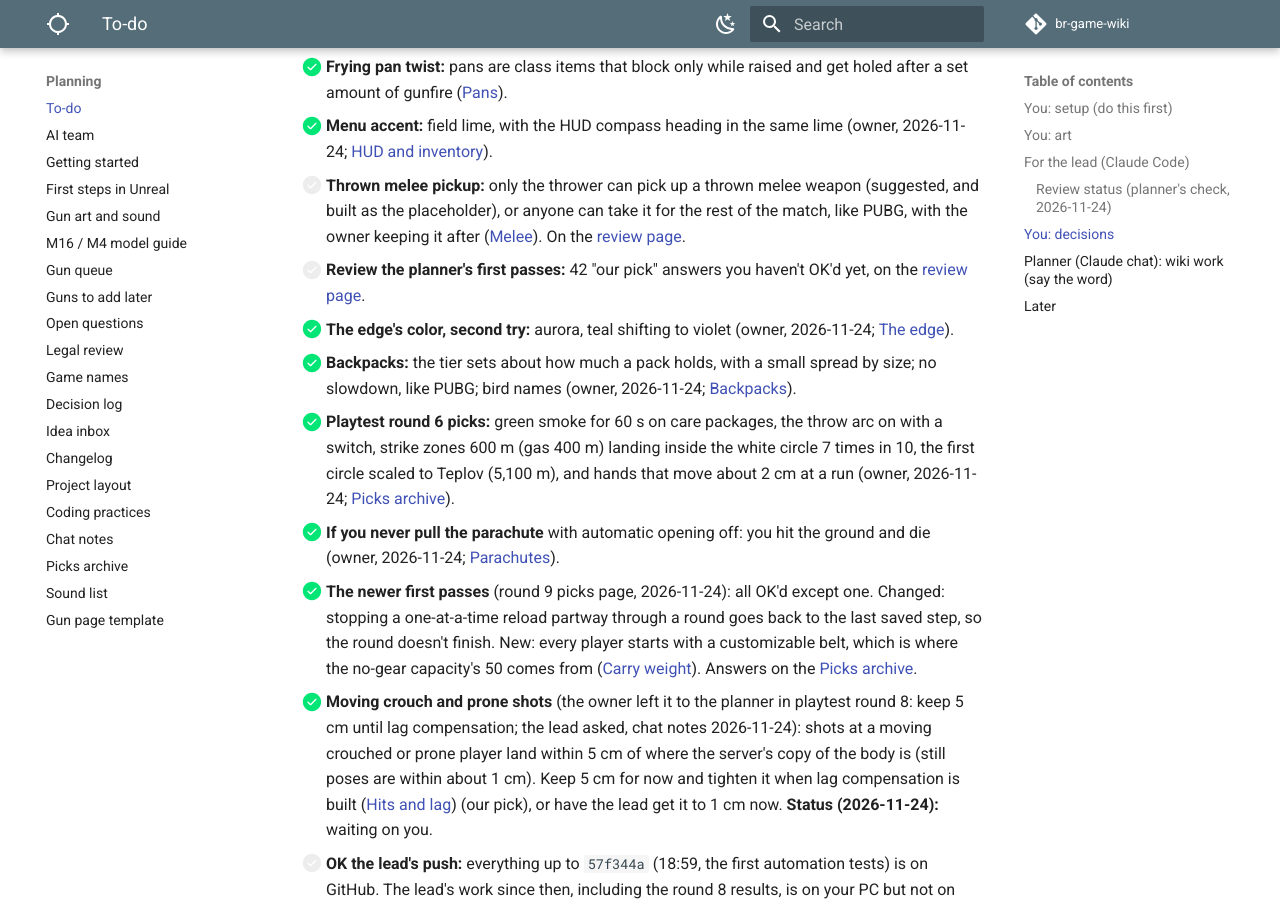
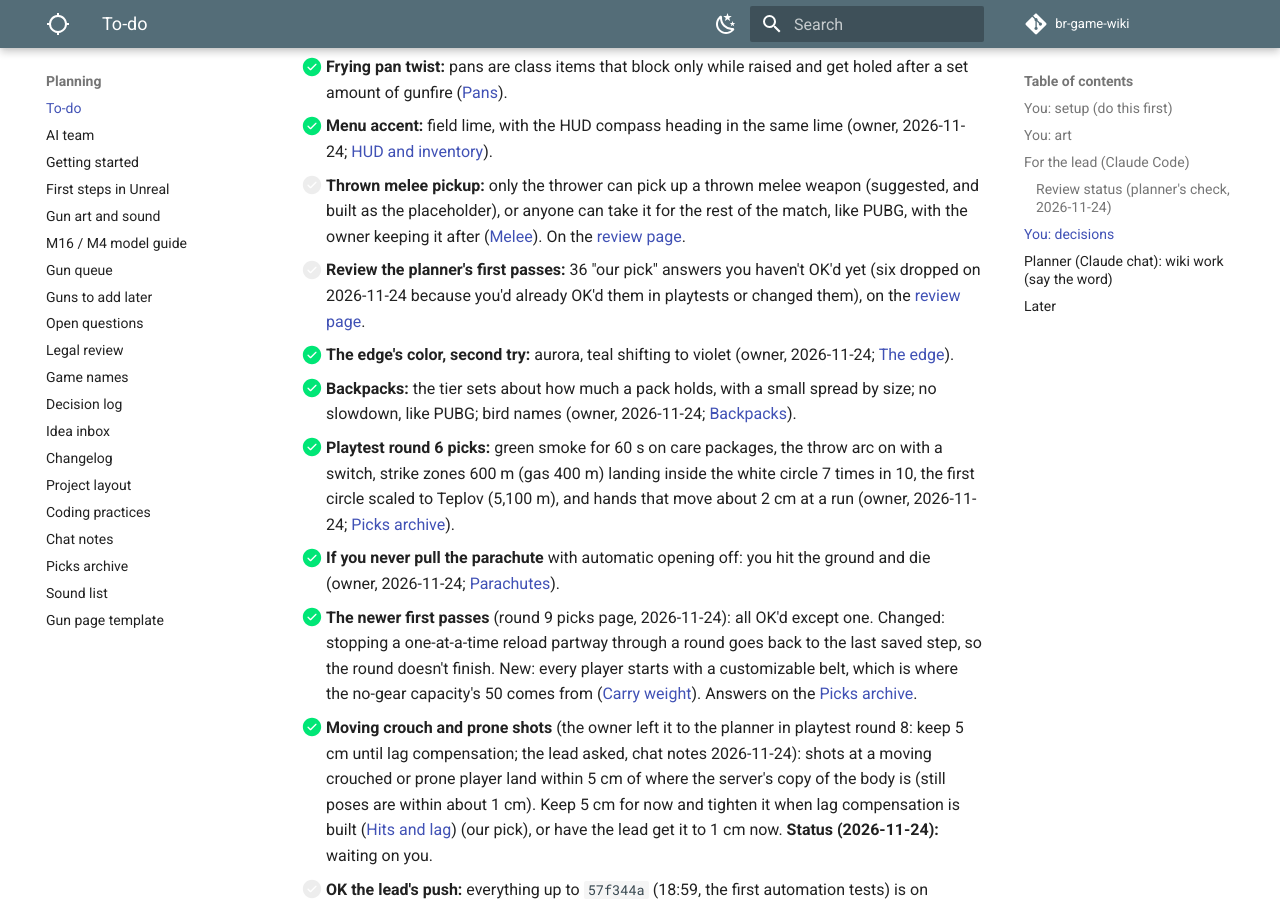
Before and after one commit to DerrickSpartan1/br-game-wiki, an MkDocs documentation site: the page built from docs/planning/to-do.md, in a window 1280 px wide and 900 px high, scrolled down 32324 px. Built offline with MkDocs 1.6.1 and Material for MkDocs 9.7.7, drawn with Linux system fonts in a browser that asks for light colours; comment, search, counter and statistics services are not loaded; some of the changed text lies outside the part shown.

Commit message:
Review page down to 36: six first passes already settled
Co-Authored-By: Claude Opus 5.5 <noreply@anthropic.com>
Claude-Session: https://claude.ai/code/session_01LAp2s4euUjj6HZthupXLj4

```diff
--- a/docs/planning/to-do.md
+++ b/docs/planning/to-do.md
@@ -44,7 +44,7 @@ The planner went through every item and report on this page against the game rep
 
 - **Done, reviewed by you:** game names in the game; and from the playtests, the squared M4A1, its colors, guns on the ground, the pedestal picker, the M4 hold and watch, the test bench, fly mode and the full map, cancelling a reload, knockdowns and revives, the new body and its colors, eye height, crouch and prone, 30+1, range lighting, aiming down sights, the moving parts, recoil, flash, shells, and reloads with rounds left.
 - **Waiting on your review in game (round 7 of the lead's checklist):** hits on the body's pose, the red zones (never tested yet), weather rolling in and out, brighter dusk and night, med names and HUD size, vaults on the map, outfit layers, and the carry limit at the range.
-- **Waiting on your review on paper:** 42 of the planner's first passes ("our pick") that you haven't OK'd yet, on the [review page](https://claude.ai/artifact/XpjKmf5o3A7qrAAa2c7i5h).
+- **Waiting on your review on paper:** 36 of the planner's first passes ("our pick") that you haven't OK'd yet, on the [review page](https://claude.ai/artifact/XpjKmf5o3A7qrAAa2c7i5h).
 - **Needs work, being fixed by the lead (round 6):** knocked players crawling in `Squad 1`, the throw arc not showing, a softer tint inside the edge, the edge wall's material, the local match skipping the menu and lobby, and floating houses. Later: the hand's fit on the grip and the parachute's material.
 - **With the lead, not built yet:** most of the owner's picks of 2026-11-22 (second to fourth batches), the map passes (town cores, coast, land cover, harbors, spot layouts, buildings, real terrain), the female test body, and the round 6 and overnight answers.
 
@@ -377,7 +377,7 @@ In rough order of what the game needs first:
 - [x] **Frying pan twist:** pans are class items that block only while raised and get holed after a set amount of gunfire ([Pans](../systems/class-items.md#pans)).
 - [x] **Menu accent:** field lime, with the HUD compass heading in the same lime (owner, 2026-11-24; [HUD and inventory](../systems/gameplay.md#hud-and-inventory)).
 - [ ] **Thrown melee pickup:** only the thrower can pick up a thrown melee weapon (suggested, and built as the placeholder), or anyone can take it for the rest of the match, like PUBG, with the owner keeping it after ([Melee](../systems/gameplay.md#melee)). On the [review page](https://claude.ai/artifact/XpjKmf5o3A7qrAAa2c7i5h).
-- [ ] **Review the planner's first passes:** 42 "our pick" answers you haven't OK'd yet, on the [review page](https://claude.ai/artifact/XpjKmf5o3A7qrAAa2c7i5h).
+- [ ] **Review the planner's first passes:** 36 "our pick" answers you haven't OK'd yet (six dropped on 2026-11-24 because you'd already OK'd them in playtests or changed them), on the [review page](https://claude.ai/artifact/XpjKmf5o3A7qrAAa2c7i5h).
 - [x] **The edge's color, second try:** aurora, teal shifting to violet (owner, 2026-11-24; [The edge](../systems/match-flow.md#the-edge-how-it-looks)).
 - [x] **Backpacks:** the tier sets about how much a pack holds, with a small spread by size; no slowdown, like PUBG; bird names (owner, 2026-11-24; [Backpacks](../systems/armor.md#backpacks)).
 - [x] **Playtest round 6 picks:** green smoke for 60 s on care packages, the throw arc on with a switch, strike zones 600 m (gas 400 m) landing inside the white circle 7 times in 10, the first circle scaled to Teplov (5,100 m), and hands that move about 2 cm at a run (owner, 2026-11-24; [Picks archive](picks-archive.md)).
```
Also changed, not shown: docs/planning/chat-notes.md (+1 -0 lines).
